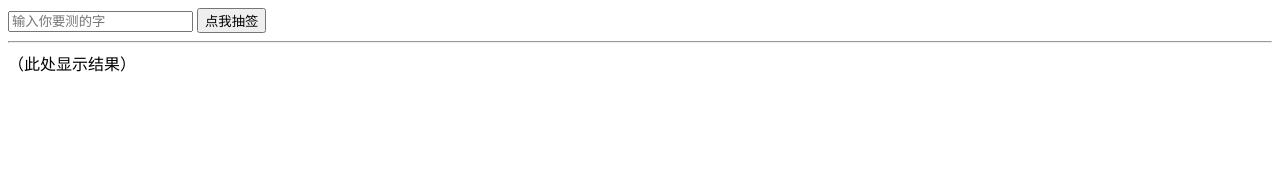
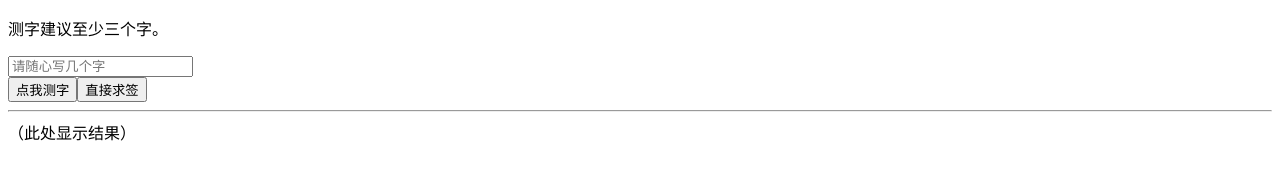
Before and after one commit to DuckSoft/zhuge-shenqian, a plain HTML site: page index.html in a window 1280 px wide. Drawn offline with Linux system fonts and the light colour scheme.

Commit message:
cezi tweaking

```diff
--- a/assets/app.js
+++ b/assets/app.js
@@ -445,3 +445,7 @@ function goQian() {
         )
     );
 }
+
+function goQiu() {
+    document.getElementById("result").innerText = qian[Math.floor(Math.random()*384)]
+}
--- a/index.html
+++ b/index.html
@@ -7,8 +7,9 @@
 </head>
 <body>
 <div id="app">
-    <input id="words" placeholder="输入你要测的字" maxlength="32" />
-    <input type="button" value="点我抽签" onclick="goQian();"/>
+    <p>测字建议至少三个字。</p>
+    <input id="words" placeholder="请随心写几个字" maxlength="32" minlength="3" /><br/>
+    <input type="button" value="点我测字" onclick="goQian();"/><input type="button" value="直接求签" onclick="goQiu();"/>
     <hr/>
     <span id="result">
         （此处显示结果）
```
